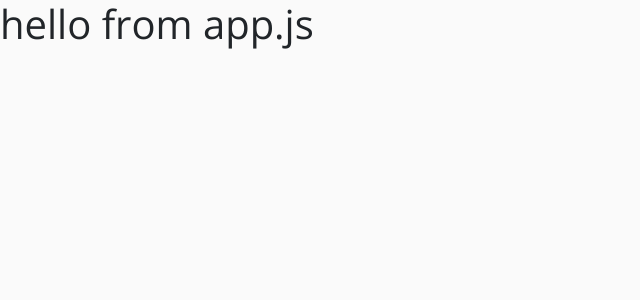
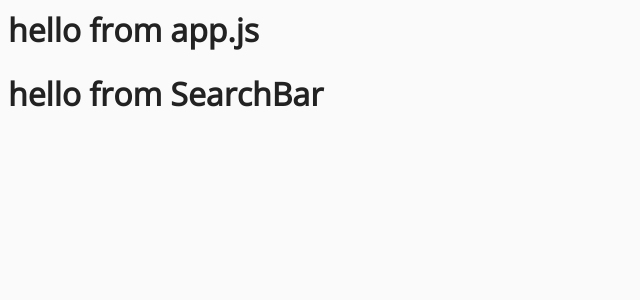
Before and after one commit to LaGemYo/bank-entity-num, a React (Create React App) app: page / in a window 1280 px wide. Shown: the top 300 px of the page, without its empty margins (0-640 px from the left). Built offline with nearby package versions, Linux system fonts and the light colour scheme.

Commit message:
starting project, arrenging files and folder structure

```diff
--- a/App.js
+++ b/App.js
@@ -1,17 +1,16 @@
 import React, { Component } from 'react';
 import './App.css';
-import 'bootstrap/dist/css/bootstrap.min.css';
 
+import SearchBar from './components/SearchBar';
 
 import { Route, Switch } from 'react-router-dom';
-
-
 
 class App extends Component {
     render() {
     return (
       <>
 <h1>hello from app.js</h1>
+<SearchBar/>
       </>
     );
   }
--- /dev/null
+++ b/components/SearchBar.js
@@ -0,0 +1,8 @@
+import React from "react";
+import styled from "styled-components";
+
+export default function SearchBar() {
+  return (
+    <h1>hello from SearchBar</h1>
+  )
+}
--- a/index.js
+++ b/index.js
@@ -2,15 +2,10 @@ import React from 'react';
 import ReactDOM from 'react-dom';
 //import './index.css';
 import App from './App';
-import { BrowserRouter as Router } from 'react-router-dom';
-
-
 
 ReactDOM.render(
+            <App />
 
-        <Router>
-            <App />
-        </Router>
     ,
     document.getElementById('root')
 );
```
